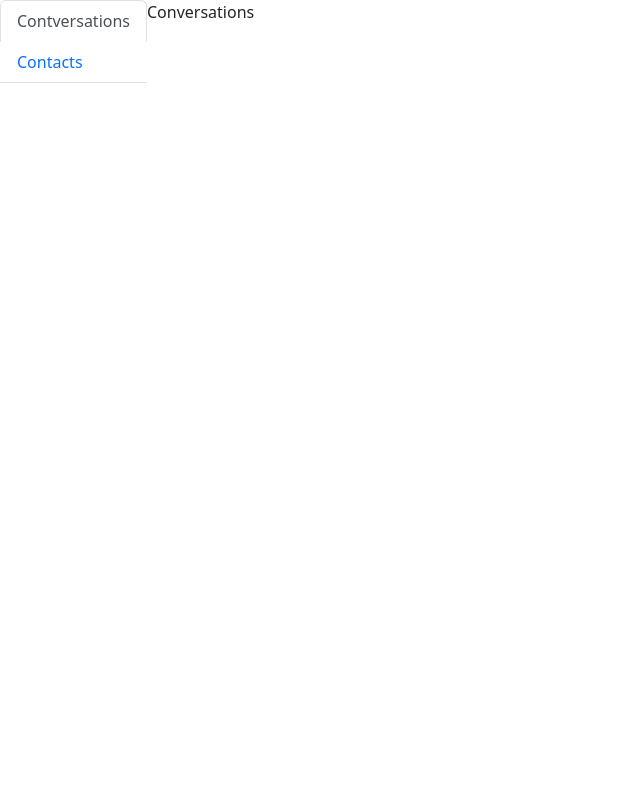
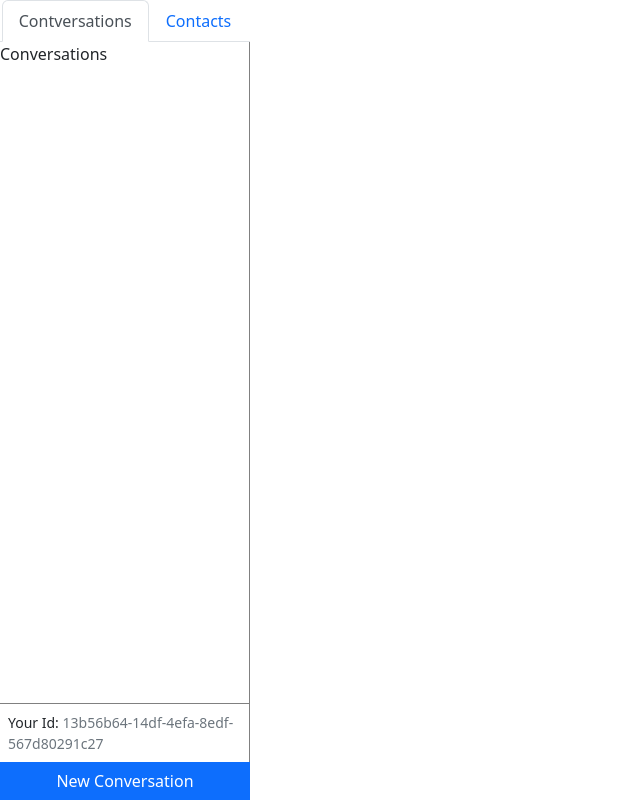
Before and after one commit to kholturaev2001/whatsapp-chat, a React (Create React App) app: page / in a window 1280 px wide. Both pictures are taken after typing "Sample" into the empty fields and a click on the button "Create A New Id". Shown: the whole page, without its empty margins (0-640 px from the left). Built offline with nearby package versions, Linux system fonts and the light colour scheme.

Commit message:
add NewContact and NewConversation components

```diff
--- /dev/null
+++ b/src/components/Contacts.jsx
@@ -0,0 +1,9 @@
+import React from 'react'
+
+const Contacts = () => {
+  return (
+    <div>Contacts</div>
+  )
+}
+
+export default Contacts
--- a/src/components/Dashboard.jsx
+++ b/src/components/Dashboard.jsx
@@ -1,8 +1,12 @@
 import React from "react";
-import Sidebar from "./Sidebar"
+import Sidebar from "./Sidebar";
 
 const Dashboard = ({ id }) => {
-  return <Sidebar />;
+  return (
+    <div className="d-flex" style={{ height: "100vh" }}>
+      <Sidebar id={id} />
+    </div>
+  );
 };
 
 export default Dashboard;
--- a/src/components/Login.jsx
+++ b/src/components/Login.jsx
@@ -7,7 +7,6 @@ const Login = ({ onIdSubmit }) => {
 
   function handleSubmit(e){
     e.preventDefault();
-
     onIdSubmit(idRef.current.value);
   };
 
@@ -27,7 +26,7 @@ const Login = ({ onIdSubmit }) => {
           <Form.Label>Enter Your Id</Form.Label>
           <Form.Control type="text" ref={idRef} required></Form.Control>
         </Form.Group>
-        <Button type="submit" className="mr-2">
+        <Button type="submit" style={{ margin: "10px 0" }}>
           {" "}
           Login{" "}
         </Button>
--- /dev/null
+++ b/src/components/NewContactModal.jsx
@@ -0,0 +1,35 @@
+import React, { useRef } from "react";
+import { Modal, Form, Button } from "react-bootstrap";
+
+const NewContactModal = ({ closeModal }) => {
+  const idRef = useRef();
+  const nameRef = useRef();
+
+  function handleSubmit(e) {
+    e.preventDefault();
+    closeModal();
+    console.log("submitted");
+  }
+  return (
+    <>
+      <Modal.Header closeButton>Create Contact</Modal.Header>
+      <Modal.Body>
+        <Form onSubmit={handleSubmit}>
+          <Form.Group>
+            <Form.Label>Id</Form.Label>
+            <Form.Control type="text" ref={idRef} required></Form.Control>
+          </Form.Group>
+          <Form.Group>
+            <Form.Label>Name</Form.Label>
+            <Form.Control type="text" ref={nameRef} required></Form.Control>
+          </Form.Group>
+          <Button type="submit" style={{ margin: "10px 0" }}>
+            Create {/* PAUSED ON 36'09" */}
+          </Button>
+        </Form>
+      </Modal.Body>
+    </>
+  );
+};
+
+export default NewContactModal;
--- /dev/null
+++ b/src/components/NewConversationModal.jsx
@@ -0,0 +1,9 @@
+import React from 'react'
+
+const NewConversationModal = () => {
+  return (
+    <div>NewConversationModal</div>
+  )
+}
+
+export default NewConversationModal
--- a/src/components/Sidebar.jsx
+++ b/src/components/Sidebar.jsx
@@ -1,16 +1,27 @@
 import React, { useState } from "react";
-import { Tab, Nav } from "react-bootstrap";
-import Conversations from './Conversations';
+import { Tab, Nav, Button, Modal } from "react-bootstrap";
+import Contacts from "./Contacts";
+import Conversations from "./Conversations";
+import NewConversationModal from "./NewConversationModal";
+import NewContactModal from "./NewContactModal";
 
 const CONVERSATIONS_KEY = "conversations";
 const CONTACTS_KEY = "contacts";
 
-const Sidebar = () => {
+const Sidebar = ({ id }) => {
   const [activeKey, setActiveKey] = useState(CONVERSATIONS_KEY);
+  const conversationOpen = activeKey === CONVERSATIONS_KEY;
+
+  const [modalOpen, setModalOpen] = useState(false);
+
+  function closeModal() {
+    setModalOpen(false);
+  }
+
   return (
-    <div style={{ width: "250px" }} className="d-flex flex-columns">
+    <div style={{ width: "250px" }} className="d-flex flex-column">
       <Tab.Container activeKey={activeKey} onSelect={setActiveKey}>
-        <Nav variant="tabs">
+        <Nav variant="tabs" className="justify-content-center">
           <Nav.Item>
             <Nav.Link eventKey={CONVERSATIONS_KEY}>Contversations</Nav.Link>
           </Nav.Item>
@@ -18,12 +29,36 @@ const Sidebar = () => {
             <Nav.Link eventKey={CONTACTS_KEY}>Contacts</Nav.Link>
           </Nav.Item>
         </Nav>
-        <Tab.Content>
+        <Tab.Content
+          className="border-right overflow-auto flex-grow-1"
+          style={{ borderRight: "1px solid gray" }}
+        >
           <Tab.Pane eventKey={CONVERSATIONS_KEY}>
             <Conversations />
           </Tab.Pane>
+          <Tab.Pane eventKey={CONTACTS_KEY}>
+            <Contacts />
+          </Tab.Pane>
         </Tab.Content>
+        <div
+          className="p-2 borer-top border-right small"
+          style={{ borderTop: "1px solid gray", borderRight: "1px solid gray" }}
+        >
+          Your Id: <span className="text-muted">{id}</span>
+        </div>
+        <Button onClick={() => setModalOpen(true)} className="rounded-0">
+          {" "}
+          New {conversationOpen ? "Conversation" : "Contact"}{" "}
+        </Button>
       </Tab.Container>
+
+      <Modal show={modalOpen} onHide={closeModal}>
+        {conversationOpen ? (
+          <NewConversationModal closeModal={closeModal} />
+        ) : (
+          <NewContactModal closeModal={closeModal} />
+        )}
+      </Modal>
     </div>
   );
 };
--- a/src/hooks/useLocalStorage.js
+++ b/src/hooks/useLocalStorage.js
@@ -3,7 +3,6 @@ import { useEffect, useState } from "react";
 const PREFIX = "whatsapp-chat-";
 
 export const useLocalStorage = (key, initialValue) => {
-  console.log("key is", key);
   const prefixedKey = PREFIX + key;
   const [value, setValue] = useState(() => {
     const jsonValue = localStorage.getItem(prefixedKey);
--- a/src/index.js
+++ b/src/index.js
@@ -1,6 +1,7 @@
 import React from "react";
 import ReactDOM from "react-dom";
-import "bootstrap/dist/css/bootstrap.min.css";
+// import "../node_modules/bootstrap/dist/css/bootstrap.min.css";
+import "bootstrap/dist/css/bootstrap.css";
 
 import App from "./components/App";
 
```
